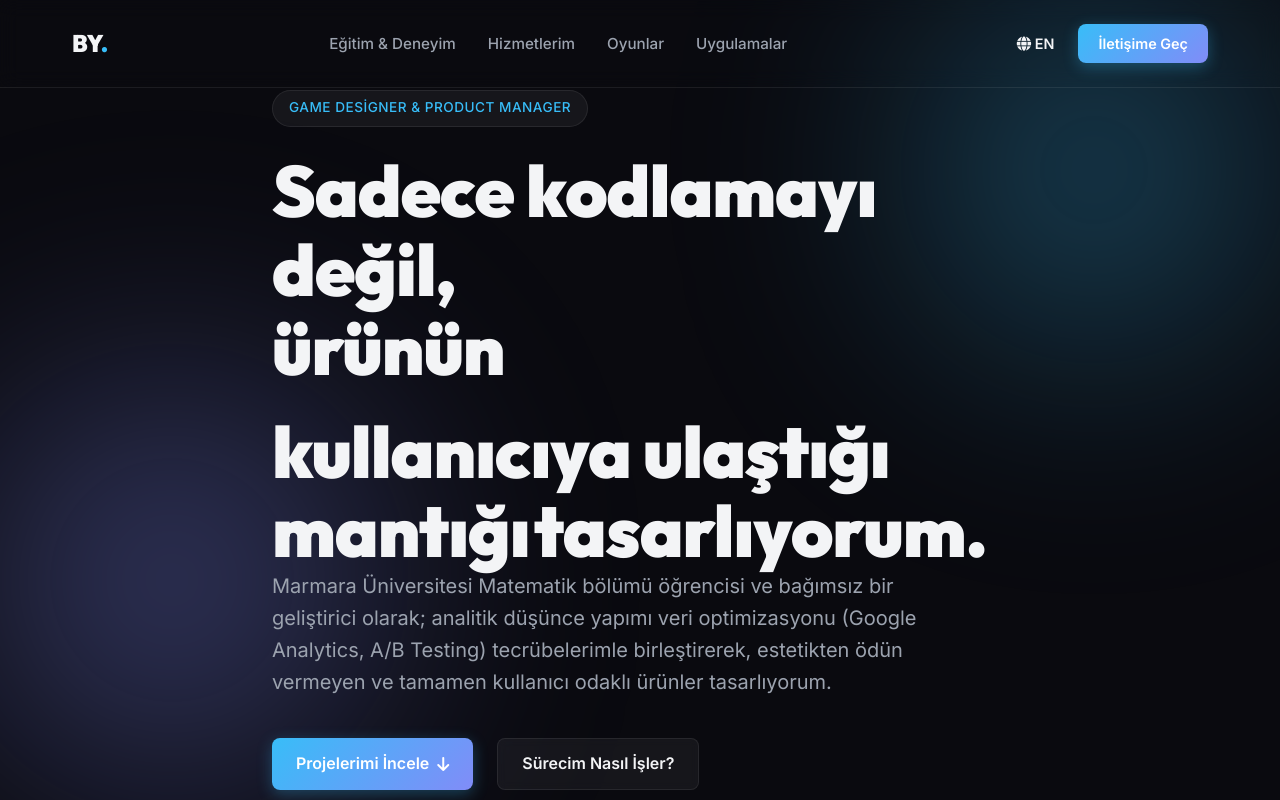
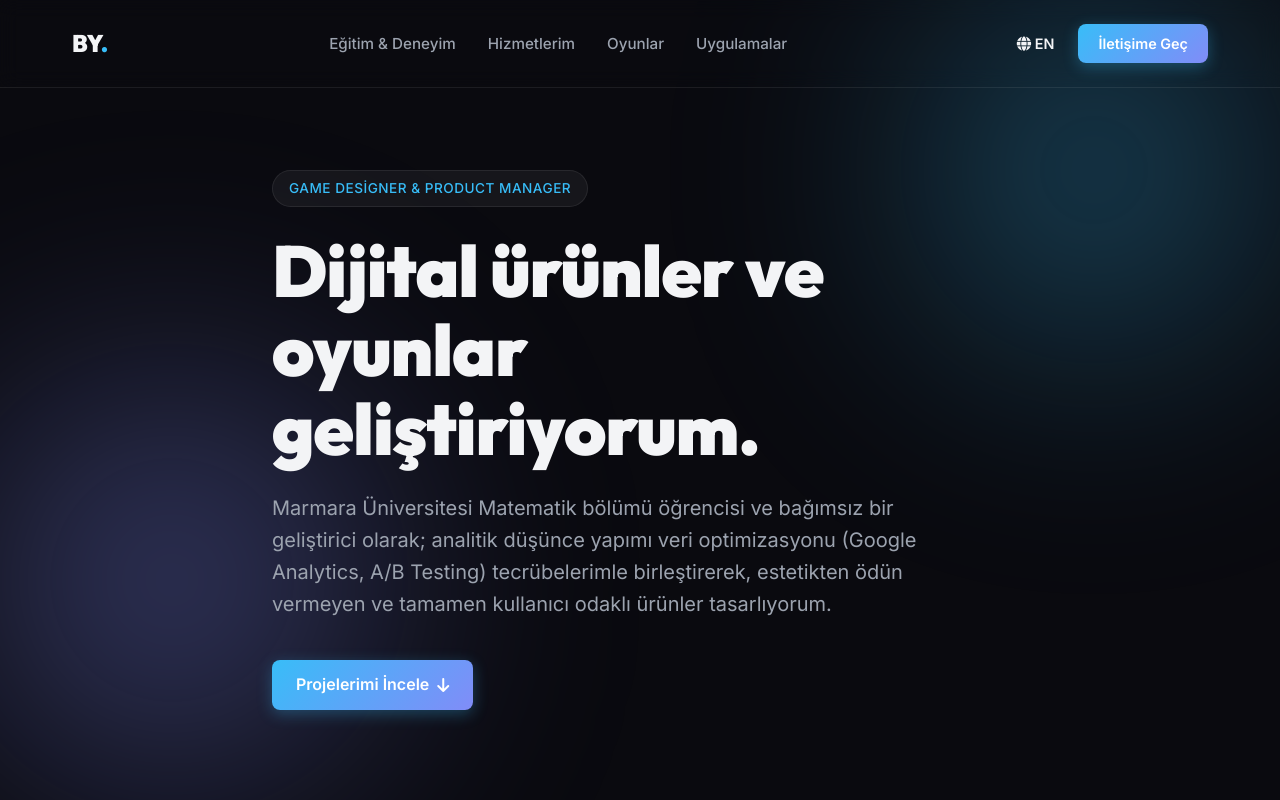
Before and after one commit to Celkay/berkayyucel-portfolio, a plain HTML site: page index.html in a window 1280 px wide. Shown: the top 800 px of the page. Drawn offline with Linux system fonts and the light colour scheme.

Commit message:
Update hero text and remove process button

```diff
--- a/index.html
+++ b/index.html
@@ -45,10 +45,7 @@
     <header class="hero">
         <div class="container hero-content">
             <div class="badge" data-i18n="hero_badge">Game Designer & Product Manager</div>
-            <h1 class="hero-title" data-i18n="hero_title_1">Sadece kodlamayı değil,<br>ürünün </h1>
-            <h1 class="hero-title" style="display:inline;" data-i18n="hero_title_highlight" class="highlight-gradient">
-                kullanıcıya ulaştığı mantığı</h1>
-            <h1 class="hero-title" style="display:inline;" data-i18n="hero_title_2"> tasarlıyorum.</h1>
+            <h1 class="hero-title" data-i18n="hero_title_main">Dijital ürünler ve oyunlar geliştiriyorum.</h1>
             <p class="hero-subtitle" data-i18n="hero_subtitle">Marmara Üniversitesi Matematik bölümü öğrencisi ve
                 bağımsız bir geliştirici olarak; analitik düşünce yapımı veri optimizasyonu (Google
                 Analytics, A/B Testing) tecrübelerimle birleştirerek, estetikten ödün vermeyen ve tamamen kullanıcı
@@ -58,7 +55,6 @@
                     style="background: linear-gradient(135deg, var(--accent-primary), var(--accent-secondary));"><span
                         data-i18n="hero_btn_projects">Projelerimi İncele</span> <i
                         class="fa-solid fa-arrow-down"></i></a>
-                <a href="#yaklasim" class="btn btn-secondary" data-i18n="hero_btn_process">Sürecim Nasıl İşler?</a>
             </div>
         </div>
     </header>
--- a/lang.js
+++ b/lang.js
@@ -9,12 +9,9 @@ const dictionary = {
 
         // index.html - Hero
         hero_badge: "Game Designer & Product Manager",
-        hero_title_1: "Sadece kodlamayı değil,<br>ürünün ",
-        hero_title_highlight: "kullanıcıya ulaştığı mantığı",
-        hero_title_2: " tasarlıyorum.",
+        hero_title_main: "Dijital ürünler ve oyunlar geliştiriyorum.",
         hero_subtitle: "Marmara Üniversitesi Matematik bölümü öğrencisi ve bağımsız bir geliştirici olarak; analitik düşünce yapımı veri optimizasyonu (Google Analytics, A/B Testing) tecrübelerimle birleştirerek, estetikten ödün vermeyen ve tamamen kullanıcı odaklı ürünler tasarlıyorum.",
         hero_btn_projects: "Projelerimi İncele",
-        hero_btn_process: "Sürecim Nasıl İşler?",
 
         // index.html - Education
         edu_title: "Eğitim & Deneyim",
@@ -115,12 +112,9 @@ const dictionary = {
 
         // index.html - Hero
         hero_badge: "Game Designer & Product Manager",
-        hero_title_1: "I don't just write code,<br>I design the ",
-        hero_title_highlight: "user logic behind the product",
-        hero_title_2: ".",
+        hero_title_main: "I develop digital products and games.",
         hero_subtitle: "As a Mathematics student at Marmara University and an independent developer; I design entirely user-centric products without compromising aesthetics by combining my analytical mindset with my data optimization (Google Analytics, A/B Testing) experience.",
         hero_btn_projects: "View My Projects",
-        hero_btn_process: "How I Work?",
 
         // index.html - Education
         edu_title: "Education & Experience",
```
